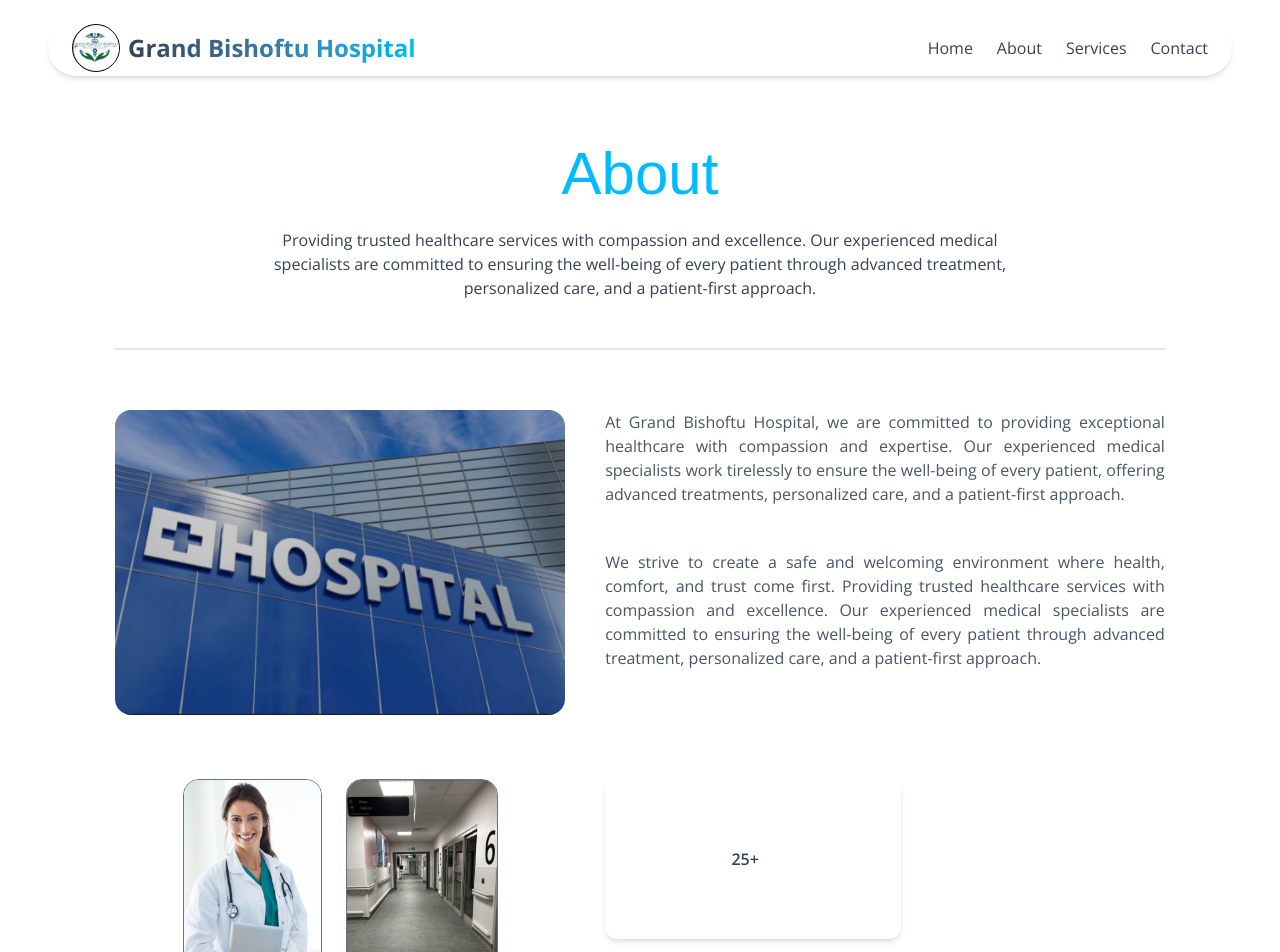
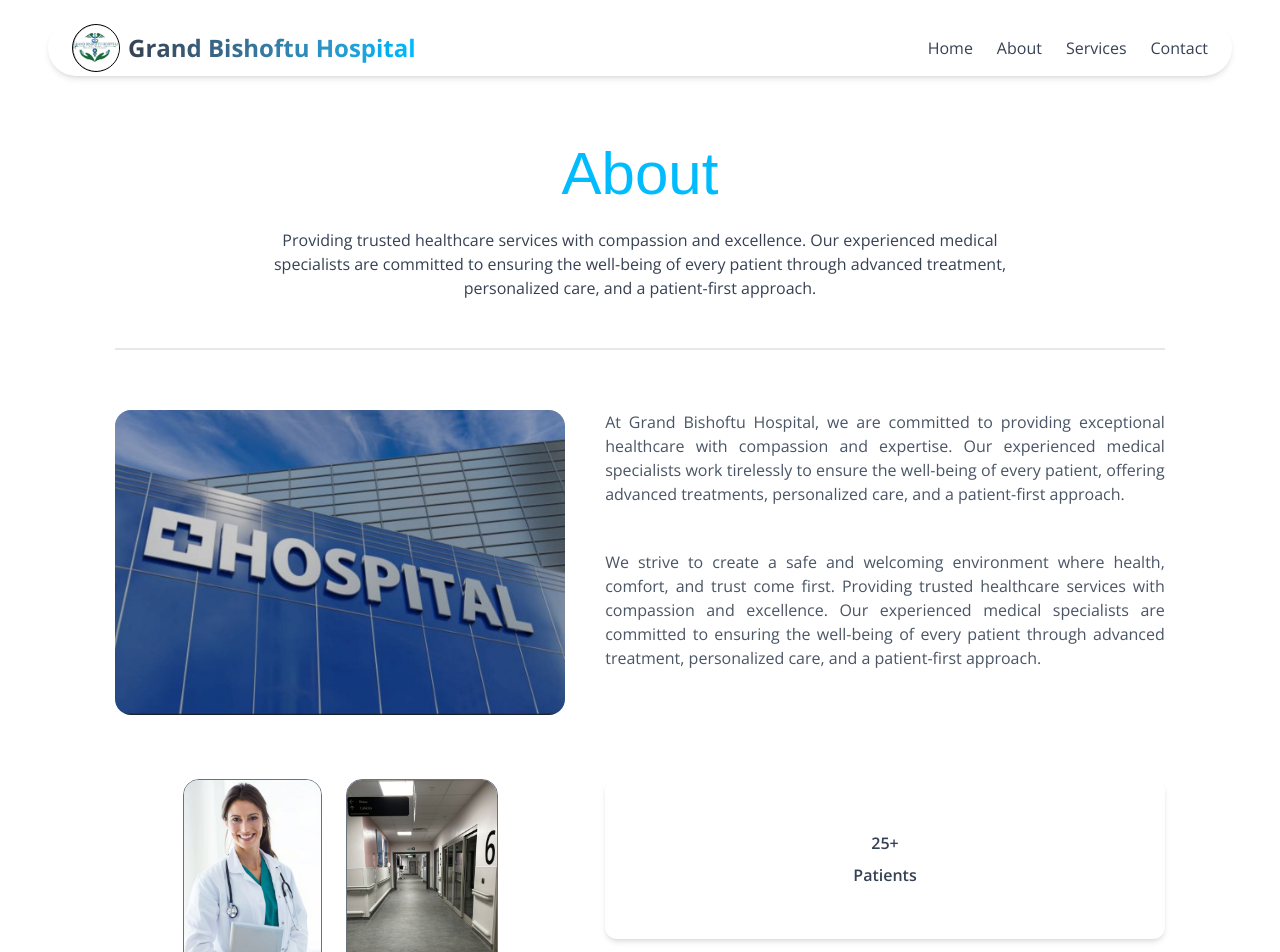
Before and after one commit to Tsedniya/Grand_Bishoftu_Hospital, a React (Vite) app in the folder myapp/: page /about in a window 1280 px wide. Shown: the top 952 px of the page. Built offline with nearby package versions, Linux system fonts and the light colour scheme.

Commit message:
frontend:about

```diff
--- a/myapp/src/components/TitleAbout.jsx
+++ b/myapp/src/components/TitleAbout.jsx
@@ -63,10 +63,10 @@ const About = () => {
           </div>
 
           {/* New Text Beside Doctor & Inside */}
-            <div class="w-74 h-40 bg-white rounded-xl shadow-md hover:shadow-2xl transition-shadow duration-300 flex items-center justify-center">
-              <p class="text-gray-700 font-semibold">25+</p>
-              <p class="ml-4 text-gray-700 font-semibold"></p>
-            </div>
+           <div class="flex-1 flex flex-col items-center justify-center gap-2 h-40 bg-white rounded-xl shadow-md hover:shadow-2xl transition-shadow duration-300 text-gray-700 font-semibold">
+            <p>25+</p>
+            <p>Patients</p>
+          </div>
 
 
         </div>
```
